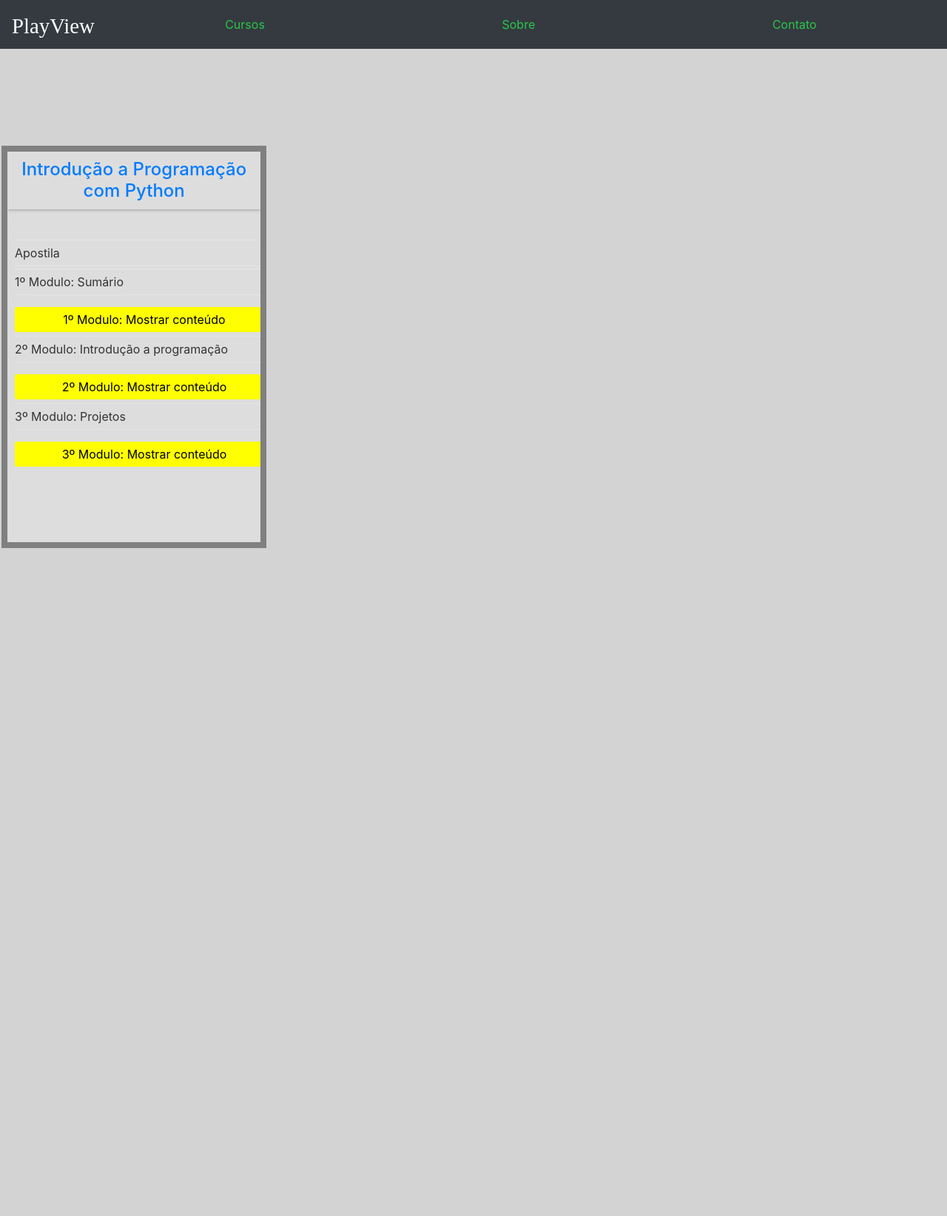
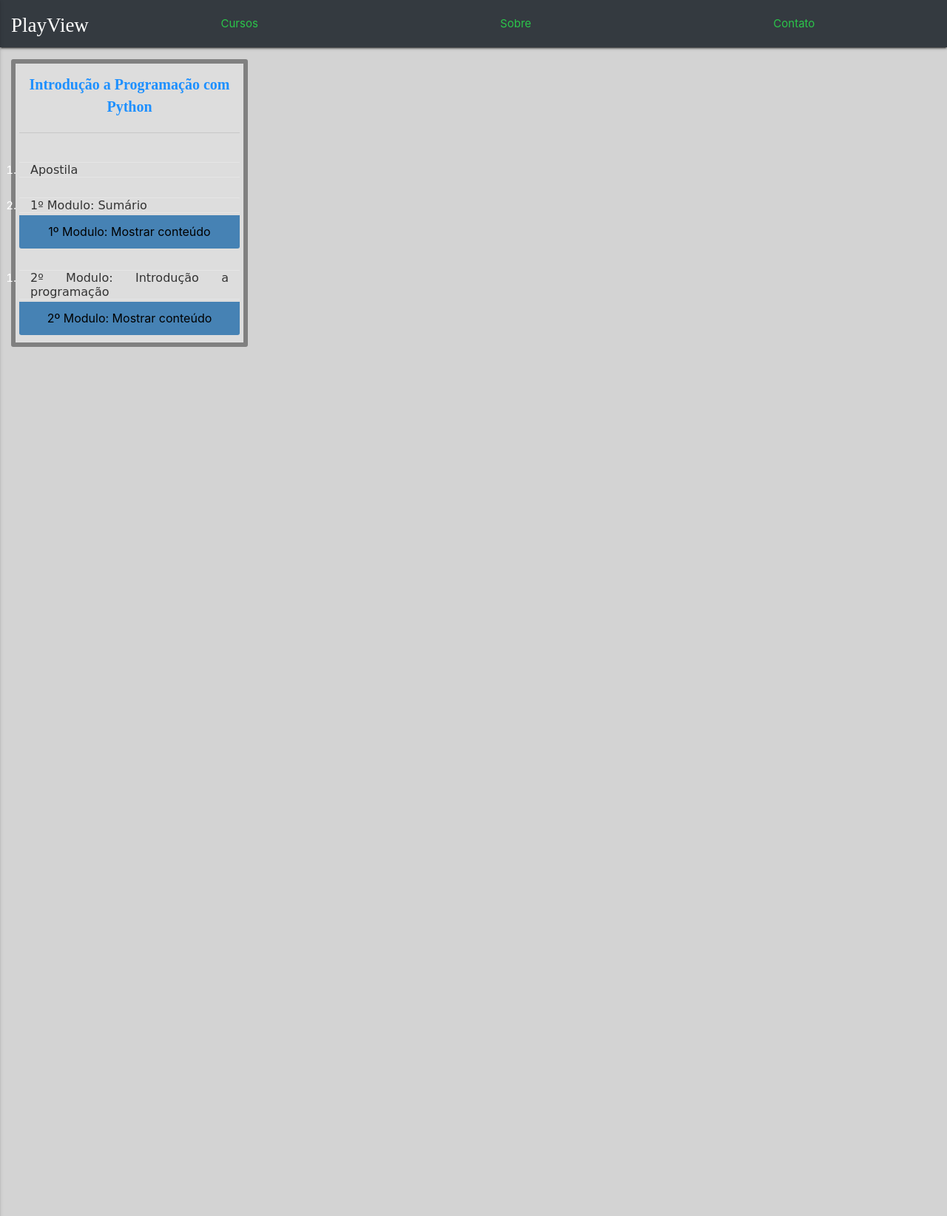
Before and after one commit to WillamsPinto/Estagio-3---PlayView, a PHP site: page /viewcurso.html in a window 1280 px wide. Shown: the whole page at 74% size. Run offline with PHP 8.4, Linux system fonts and the light colour scheme; some libraries are stand-ins or nearby versions.

Commit message:
refatoracao menu principal e lateral

```diff
--- a/css/boxSumario.css
+++ b/css/boxSumario.css
@@ -1,31 +1,177 @@
 @charset "UTF-8";
 
-#box_geral{
+div#sumario{
+    padding-top: 4rem;
+    padding-left: 1rem;
+    z-index: 100;
+}
+
+
+.geral{
     position: absolute;
-    width:370px;
-    margin:0 auto;
-    display:block;
-    background:#ddd;
+    max-width: 600px;
+    width: 25%;
+    border: 6px solid gray;
     border-radius:3px;
     margin-top:20px;
-    padding:10px;
+    z-index: 99;
+    padding:5px;
+    background: #dddddd;
 }
+
+#h4{
+    font-family: bangers;
+    color: #1E90FF;
+    font-size:20px;
+    cursor:pointer;
+    line-height: 2rem;
+    margin:3px 0;
+    padding:5px 0 ;
+    text-decoration: none;
+}
+
+#h4:hover, .subnivel a b:hover{
+    color: green;
+}
+
+.geral li {
+    background: #dddddd;
+    width: 100%;
+}
+
+.geral ul li, .geral li a{
+    text-align: justify;
+    line-height: 2.3rem;
+    display:block;
+    border:1px solid #e5e5e5;
+    border-left:0;
+    border-right:0;
+    color:#333;
+    margin:3px 0;
+    text-decoration: none;
+    font: 16px "Comic Sans MS", cursive;
+}
+
+.geral ul li{
+    text-align:center;
+    color: green;
+}
+
 #box_geral span{
     display:block;
     cursor:pointer;
     font-size:16px;
     text-align:center;
-    background:#FFFF00;
+    background:#4682B4;
     color:#000;
-    margin: 5px 0;
-    padding:5px;
+    margin: 5px  0;
     border-radius:3px;
+    line-height: 3rem;
+    height: 50%;
 }
 
-.box_1modulo{
-    padding:10px;
+.subnivel b{
+  line-height: 2rem;
+  margin: 0;
+  padding: 0;
+
+  font-size: 10.5px;
+  color: #cf9f51;
 }
 
-.box_sumario{
-    padding:10px;
+.side-nav #item_menu{
+  height: 100%;
+  width: 100%;
+  z-index: 1;
+  top: 0;
+  left: 0;
+  text-align: left;
+  display:block;
+  border:1px solid #e5e5e5;
+  border-left:0;
+  border-right:0;
 }
+
+
+ol.sub a{
+  color: #333;
+  text-decoration: none;
+  font: 10px, "Comic Sans MS", cursive;
+  color: #818181;
+  width: 100%;
+  cursor: pointer;
+  outline: none;
+  line-height: 3rem;
+}
+
+
+ol.sub li a:hover {
+  color: black;
+}
+
+
+.active {
+  background-color: #cf9f51;
+  color: white;
+}
+
+.dropdown-btn {
+  line-height: 3rem;
+  display: block;
+  border: none;
+  background: none;
+  width: 100%;
+  cursor: pointer;
+  outline: none;
+  background:#4682B4;
+
+}
+
+.dropdown-container li a {
+  width: 100%;
+  color:#4682B4;
+  padding-left: 2px;
+  outline: none;
+}
+
+
+.fa-caret-down {
+  float: right;
+  padding-right: 8px;
+}
+
+@media screen and (max-height: 450px) {
+  .side-nav a {font-size: 10px;}
+}
+
+#apostila:target ~ header #login.php a,
+#unidade:target ~ header #link-unidade a,
+#aula1:target ~ header #link-aula1 a,
+#atividade1:target ~ header #link-atividade1 a,
+#aula1.2:target ~ header #link-aula1.2 a,
+#aula1.3:target ~ header #link-aula1.3 a,
+#aula2:target ~ header #link-aula2 a,
+#dica01:target ~ header #link-dica01 a,
+#unidade2:target ~ header #link-unidade2 a,
+#aula3:target ~ header #link-aula3 a,
+#aula3.2:target ~ header #link-aula3.2 a,
+#aula3.3:target ~ header #link-aula3.3 a,
+#aula4.1:target ~ header #link-aula4.1 a,
+#aula4.2:target ~ header #link-aula4.2 a,
+#aula5.1:target ~ header #link-aula5.1 a,
+#aula5.1.2:target ~ header #link-aula5.1.2 a,
+#aula5.2:target ~ header #link-aula5.2 a,
+#aula6.1:target ~ header #link-aula6.1 a,
+#aula6.2:target ~ header #link-aula6.2 a,
+#aula7.1:target ~ header #link-aula7.1 a,
+#aula7.2.1:target ~ header #link-aula7.2.1 a,
+#aula7.2.2:target ~ header #link-aula7.2.2 a,
+#aula8.1:target ~ header #link-aula8.1 a,
+#aula8.2:target ~ header #link-aula8.2 a,
+#aula8.3:target ~ header #link-aula8.3 a,
+#aula8.4:target ~ header #link-aula8.4 a,
+#aula8.5:target ~ header #link-aula8.5 a,
+#aula9.1:target ~ header #link-aula9.1 a,
+#aula9.2:target ~ header #link-aula9.2 a{
+    background: #333;
+}
--- a/css/style.css
+++ b/css/style.css
@@ -72,7 +72,6 @@ ul.topnav li a {
     display: block;
     color: #2bc64a;
     text-align: center;
-    padding: 13px 16px;
     text-decoration: none;
     font-size: 100%;
 }
--- a/css/styleviewcursoV1.css
+++ b/css/styleviewcursoV1.css
@@ -1,54 +1,13 @@
 @charset "UTF-8";
 
+.principal {
+    background:#fff;
+}
 
 embed{
     height: 400px;
     width: 900px;
     margin-left: 2%;
-}
-
-header#sumario{
-    display: block;
-    position: fixed;
-    border: 8px solid gray;
-    margin-left: 2px;
-    width:28%;
-    height: 34rem;
-    background: #dddddd;
-    position: absolute;
-    left:0;
-    top:12%;
-    z-index: 4;
-    overflow: auto;
-}
-
-header#sumario h4{
-    text-align: center;
-}
-
-nav#nav_sumario ul{
-    list-style:none;
-    margin:5px 0;
-    padding:0;
-    text-align: center;
-}
-
-nav#nav_sumario a{
-    display:block;
-    border:1px solid #e5e5e5;
-    border-left:0;
-    border-right:0;
-    margin:3px 0;
-    color:#333;
-    padding:5px 0;
-    text-decoration: none;
-}
-
-
-ol {
-    list-style-type: none;
-    list-style: none;
-    text-align: justify;
 }
 
 .box{
@@ -57,8 +16,9 @@ ol {
     right:10px;
     width:70%;
     height:70%;
-    background: #ffffff;;
+    background: #ffffff;
 }
+
 .box h2{
     font-size:20px;
     padding:10px;
@@ -85,38 +45,6 @@ ol {
     margin-left:0;
 }
 
-#apostila:target ~ header #link-apostila a,
-#unidade:target ~ header #link-unidade a,
-#aula1:target ~ header #link-aula1 a,
-#atividade1:target ~ header #link-atividade1 a,
-#aula1.2:target ~ header #link-aula1.2 a,
-#aula1.3:target ~ header #link-aula1.3 a,
-#aula2:target ~ header #link-aula2 a,
-#dica01:target ~ header #link-dica01 a,
-#unidade2:target ~ header #link-unidade2 a,
-#aula3:target ~ header #link-aula3 a,
-#aula3.2:target ~ header #link-aula3.2 a,
-#aula3.3:target ~ header #link-aula3.3 a,
-#aula4.1:target ~ header #link-aula4.1 a,
-#aula4.2:target ~ header #link-aula4.2 a,
-#aula5.1:target ~ header #link-aula5.1 a,
-#aula5.1.2:target ~ header #link-aula5.1.2 a,
-#aula5.2:target ~ header #link-aula5.2 a,
-#aula6.1:target ~ header #link-aula6.1 a,
-#aula6.2:target ~ header #link-aula6.2 a,
-#aula7.1:target ~ header #link-aula7.1 a,
-#aula7.2.1:target ~ header #link-aula7.2.1 a,
-#aula7.2.2:target ~ header #link-aula7.2.2 a,
-#aula8.1:target ~ header #link-aula8.1 a,
-#aula8.2:target ~ header #link-aula8.2 a,
-#aula8.3:target ~ header #link-aula8.3 a,
-#aula8.4:target ~ header #link-aula8.4 a,
-#aula8.5:target ~ header #link-aula8.5 a,
-#aula9.1:target ~ header #link-aula9.1 a,
-#aula9.2:target ~ header #link-aula9.2 a{
-    background: #333;
-}
-
 div.videoaula iframe{
     margin-left: 20%;
 }
@@ -128,6 +56,7 @@ hgroup#infoUnidade{
 }
 
 section#corpo p{
+    height: 100%;
     text-align: justify;
     font-size: 12pt;
     padding: 10px 10px 10px 10px;
--- a/js/boxSumario.js
+++ b/js/boxSumario.js
@@ -39,4 +39,8 @@ $(document).ready(function(){
         .siblings('span').next('.tgl:visible').prev()
         .toggleText('Mostrar','Esconder')
         });
-        })
+    })
+
+$(function(){
+    $(".button-collapse").sideNav();
+});
--- a/viewcurso.html
+++ b/viewcurso.html
@@ -10,28 +10,29 @@
         <link rel="stylesheet" type="text/css" href="css/boxSumario.css" media="screen" />
         <script  type="text/javascript" src="js/boxSumario.js"></script>
         <script  type="text/javascript" src="js/script.js"></script>
+        <script  type="text/javascript" src="js/menulateral.js"></script>
 
 
         <!--------------------- Bootstrap ---------------------------->
         <link rel="stylesheet" href="https://stackpath.bootstrapcdn.com/bootstrap/4.4.1/css/bootstrap.min.css"
         integrity="sha384-Vkoo8x4CGsO3+Hhxv8T/Q5PaXtkKtu6ug5TOeNV6gBiFeWPGFN9MuhOf23Q9Ifjh" crossorigin="anonymous">
+        <link href="https://fonts.googleapis.com/icon?family=Material+Icons" rel="stylesheet">
+        <link href="https://cdnjs.cloudflare.com/ajax/libs/materialize/0.97.1/css/materialize.min.css" rel="stylesheet" />
+        <link rel="stylesheet" href="https://cdnjs.cloudflare.com/ajax/libs/font-awesome/4.7.0/css/font-awesome.min.css">
 
         <!------------------------------ JQuery -------------------------------->
-        <!--<script src="https://code.jquery.com/jquery-3.4.1.slim.min.js"
-            integrity="sha384-J6qa4849blE2+poT4WnyKhv5vZF5SrPo0iEjwBvKU7imGFAV0wwj1yYfoRSJoZ+n"
-            crossorigin="anonymous"></script>-->
-
         <script src="https://cdn.jsdelivr.net/npm/popper.js@1.16.0/dist/umd/popper.min.js"
             integrity="sha384-Q6E9RHvbIyZFJoft+2mJbHaEWldlvI9IOYy5n3zV9zzTtmI3UksdQRVvoxMfooAo"
             crossorigin="anonymous"></script>
         <script src="https://stackpath.bootstrapcdn.com/bootstrap/4.4.1/js/bootstrap.min.js"
             integrity="sha384-wfSDF2E50Y2D1uUdj0O3uMBJnjuUD4Ih7YwaYd1iqfktj0Uod8GCExl3Og8ifwB6"
             crossorigin="anonymous"></script>
+        <script src="https://code.jquery.com/jquery-2.1.1.min.js"></script>
+        <script src="https://cdnjs.cloudflare.com/ajax/libs/materialize/0.97.1/js/materialize.min.js"></script>
 
 
     </head>
-    <body>
-
+    <body class = 'principal'>
         <header>
             <nav class="navbar navbar-expand-lg navbar-dark bg-dark" id="topo">
                 <a class="navbar-brand" href="index.html" style="font-family: bangers; font-size: 180%; padding-bottom:0px ;">
@@ -52,14 +53,24 @@
             </nav>
         </header>
 
-        <header id="sumario">
-            <h4><a href="detalhescursos.html">Introdução a Programação com Python</h4></a>
+        <header >
+            <nav>
+                <div class="nav-wrapper" >
+                    <div id= 'sumario'>
+                        <a id = 'icon_menu' data-activates="menu-mobile" class="button-collapse" style="color: #cf9f51; cursor:pointer;z-index: 100;position: fixed;">
+                            <i class="material-icons"> menu<img src="./img/menu.png" width="40%" style=" z-index: 100;"></i>
+                        </a>
 
-                <nav id="nav_sumario">
+                        <ul class="hide-on-med-and-down" >
+                            <div class="geral">
+                               <a align = 'center' id = 'h4' href="detalhescursos.html"><b>
+                                    Introdução a Programação com Python
+                                </b></a>
+                                <hr>
+
                                 <div id="item_menu">
                                     <div id="box_geral">
                                         <ol>
-
                                             <li id="link-apostila"><a href="#apostila" onclick="mostrarAtivo(this);">Apostila</a></li>
                                             <li id="link-unidade"><a href="#unidade" onclick="mostrarAtivo(this);">1º Modulo: Sumário</a></li>
                                         </ol>
@@ -82,13 +93,13 @@
                                         <div class="box_2modulo">
 
                                             <ul>
-                                <li id="link-aula3">Aula 3:Variáveis</li>
+                                                <li id="link-aula3" class="titulo">Aula 3:Variáveis</li>
                                             </ul>
 
                                             <ol>
-                                <li id="link-aula3"><a href="#aula3" onclick="mostrarAtivo(this);">Aula 3:Variáveis Parte 1</a></li>
-                                <li id="link-aula3.2"><a href="#aula3.2" onclick="mostrarAtivo(this);">Aula 3:Variáveis Parte 2</a></li>
-                                <li id="link-aula3.3"><a href="#aula3.3" onclick="mostrarAtivo(this);">Aula 3:Variáveis Parte 3</a></li>
+                                                <li id="link-aula3"><a href="#aula3" onclick="mostrarAtivo(this);">Aula 3.1:Variáveis Parte 1</a></li>
+                                                <li id="link-aula3.2"><a href="#aula3.2" onclick="mostrarAtivo(this);">Aula 3.2:Variáveis Parte 2</a></li>
+                                                <li id="link-aula3.3"><a href="#aula3.3" onclick="mostrarAtivo(this);">Aula 3.3:Variáveis Parte 3</a></li>
                                             </ol>
 
                                             <ul>
@@ -96,8 +107,8 @@
                                             </ul>
 
                                             <ol>
-                                <li id="link-aula4.1"><a href="#aula4.1" onclick="mostrarAtivo(this);">Aula 4: Estruturas Sequencial e teste de mesa Parte 1</a></li>
-                                <li id="link-aula4.2"><a href="#aula4.2" onclick="mostrarAtivo(this);">Aula 4: Estruturas Sequencial e teste de mesa Parte 2</a></li>
+                                                <li id="link-aula4.1"><a href="#aula4.1" onclick="mostrarAtivo(this);">Aula 4.1: Estruturas Sequencial e teste de mesa Parte 1</a></li>
+                                                <li id="link-aula4.2"><a href="#aula4.2" onclick="mostrarAtivo(this);">Aula 4.2: Estruturas Sequencial e teste de mesa Parte 2</a></li>
                                             </ol>
 
                                             <ul>
@@ -106,7 +117,7 @@
 
                                             <ol>
                                                 <li id="link-aula5.1"><a href="#aula5.1" onclick="mostrarAtivo(this);">Aula 5.1: Entrada de dados - parte 1</a></li>
-                                <li id="link-aula5.1.2"><a href="#aula5.1.2" onclick="mostrarAtivo(this);">Aula 5.1: Entrada de dados - parte 2</a></li>
+                                                <li id="link-aula5.1.2"><a href="#aula5.1.2" onclick="mostrarAtivo(this);">Aula 5.1.2: Entrada de dados - parte 2</a></li>
 
                                                 <li id="link-aula5.2"><a href="#aula5.2" onclick="mostrarAtivo(this);">Aula 5.2: Saída de dados</a></li>
                                             </ol>
@@ -116,8 +127,8 @@
                                             </ul>
 
                                             <ol>
-                                <li id="link-aula6.1"><a href="#aula6.1" onclick="mostrarAtivo(this);">Aula 6: Estruturas condicionais Parte 1</a></li>
-                                <li id="link-aula6.2"><a href="#aula6.2" onclick="mostrarAtivo(this);">Aula 6: Estruturas condicionais Parte 2</a></li>
+                                                <li id="link-aula6.1"><a href="#aula6.1" onclick="mostrarAtivo(this);">Aula 6.1: Estruturas condicionais Parte 1</a></li>
+                                                <li id="link-aula6.2"><a href="#aula6.2" onclick="mostrarAtivo(this);">Aula 6.2: Estruturas condicionais Parte 2</a></li>
                                             </ol>
 
                                             <ul>
@@ -152,15 +163,93 @@
                                                 </ol>
 
                                         </div>
+                                    </div>
 
-                        <ol>
-                            <li id="link-unidade3"><a href="#unidade3" onclick="mostrarAtivo(this);">3º Modulo: Projetos</a></li>
+
+                                </div>
+                            </div>
+                        </ul>
+
+                        <ul class="side-nav " id="menu-mobile" style="background: #dddddd; ">
+                            <div class = 'subnivel'>
+                                <a align = 'center' href="detalhescursos.html" style="background: #343a40;"><b>
+                                    Introdução a Programação com Python
+                                </b></a>
+
+                                <ol class = 'sub'>
+                                    <li id="link-apostila"><a href="#apostila" onclick="mostrarAtivo(this);">Apostila</a></li>
+                                    <li id="link-unidade"><a href="#unidade" onclick="mostrarAtivo(this);">1º Modulo: Sumário</a></li>
                                 </ol>
 
-                        <div class="box_sumario">
-                            <h2>Título 3</h2>
-                            <p>Este é um exemplo de texto que será mostrado ao clicar no Título 3, aqui você pode usar qualquer tag html, como inserir imagens, links, textos, etc.</p>
+                                <button align = 'center' class="dropdown-btn"  style="width: 100%;" >1º Modulo: Aulas .
+                                    <i class="fa fa-caret-down"></i>
+                                </button>
+                                <div class="dropdown-container">
+                                        <li id="link-aula1"><a href="#aula1" onclick="mostrarAtivo(this);">Aula 1</a></li>
+                                        <li id="link-atividade1"><a href="#atividade1" onclick="mostrarAtivo(this);">Atividade 1</a></li>
+                                        <li id="link-aula1.2"><a href="#aula1.2" onclick="mostrarAtivo(this);">Aula 1.2</a></li>
+                                        <li id="link-aula1.3"><a href="#aula1.3" onclick="mostrarAtivo(this);">Aula: 1.3</a></li>
+                                        <li id="link-aula2"><a href="#aula2" onclick="mostrarAtivo(this);">Aula 2</a></li>
+                                        <li id="link-dica01"><a href="#dica01" onclick="mostrarAtivo(this);">Dica 01</a></li>
                                 </div>
+
+                                <ol class = 'sub'>
+                                    <li id="link-unidade2"><a href="#unidade2" onclick="mostrarAtivo(this);">2º Modulo: Sumário</a></li>
+                                </ol>
+
+                                <button align = 'center' class="dropdown-btn"  style="width: 100%;" >2º Modulo: Aulas .
+                                    <i class="fa fa-caret-down"></i>
+                                </button>
+                                <div class="dropdown-container">
+                                    <li id="link-aula3"><a href="#aula3.1" onclick="mostrarAtivo(this);">Aula 3.1</a></li>
+                                    <li id="link-aula3.2"><a href="#aula3.2" onclick="mostrarAtivo(this);">Aula 3.2</a></li>
+                                    <li id="link-aula3.3"><a href="#aula3.3" onclick="mostrarAtivo(this);">Aula 3.3</a></li>
+
+                                    <li id="link-aula4.1"><a href="#aula4.1" onclick="mostrarAtivo(this);">Aula 4.1</a></li>
+                                    <li id="link-aula4.2"><a href="#aula4.2" onclick="mostrarAtivo(this);">Aula 4.2</a></li>
+
+                                    <li id="link-aula5.1"><a href="#aula5.1" onclick="mostrarAtivo(this);">Aula 5.1</a></li>
+                                    <li id="link-aula5.1.2"><a href="#aula5.1.2" onclick="mostrarAtivo(this);">Aula 5.1.2</a></li>
+                                    <li id="link-aula5.2"><a href="#aula5.2" onclick="mostrarAtivo(this);">Aula 5.2</a></li>
+
+                                    <li id="link-aula6.1"><a href="#aula6.1" onclick="mostrarAtivo(this);">Aula 6.1</a></li>
+                                    <li id="link-aula6.2"><a href="#aula6.2" onclick="mostrarAtivo(this);">Aula 6.2</a></li>
+
+                                    <li id="link-aula7.1"><a href="#aula7.1" onclick="mostrarAtivo(this);">Aula 7.1</a></li>
+                                    <li id="link-aula7.2.1"><a href="#aula7.2.1" onclick="mostrarAtivo(this);">Aula 7.2.1</a></li>
+                                    <li id="link-aula7.2.2"><a href="#aula7.2.2" onclick="mostrarAtivo(this);">Aula 7.2.2</a></li>
+
+                                    <li id="link-aula8.1"><a href="#aula8.1" onclick="mostrarAtivo(this);">Aula 8.1</a></li>
+                                    <li id="link-aula8.2"><a href="#aula8.2" onclick="mostrarAtivo(this);">Aula 8.2</a></li>
+                                    <li id="link-aula8.3"><a href="#aula8.3" onclick="mostrarAtivo(this);">Aula 8.3</a></li>
+                                    <li id="link-aula8.4"><a href="#aula8.4" onclick="mostrarAtivo(this);">Aula 8.4</a></li>
+                                    <li id="link-aula8.5"><a href="#aula8.5" onclick="mostrarAtivo(this);">Aula 8.5</a></li>
+
+                                    <li id="link-aula9.1"><a href="#aula9.1" onclick="mostrarAtivo(this);">Aula 9.1</a></li>
+                                    <li id="link-aula9.2"><a href="#aula9.2" onclick="mostrarAtivo(this);">Aula 9.2</a></li>
+                                </div>
+
+                            </div>
+
+                            <script>
+                                /* Loop through all dropdown buttons to toggle between hiding and showing its dropdown content - This allows the user to have multiple dropdowns without any conflict */
+                                var dropdown = document.getElementsByClassName("dropdown-btn");
+                                var i;
+
+                                for (i = 0; i < dropdown.length; i++) {
+                                    dropdown[i].addEventListener("click", function() {
+                                    this.classList.toggle("active");
+                                    var dropdownContent = this.nextElementSibling;
+                                    if (dropdownContent.style.display === "block") {
+                                    dropdownContent.style.display = "none";
+                                    } else {
+                                    dropdownContent.style.display = "block";
+                                    }
+                                    });
+                                }
+                            </script>
+                        </ul>
+
                     </div>
                 </div>
             </nav>
```
Also changed, not shown: img/menu.png (added). Lines whose indentation alone changed are shown as unchanged.
